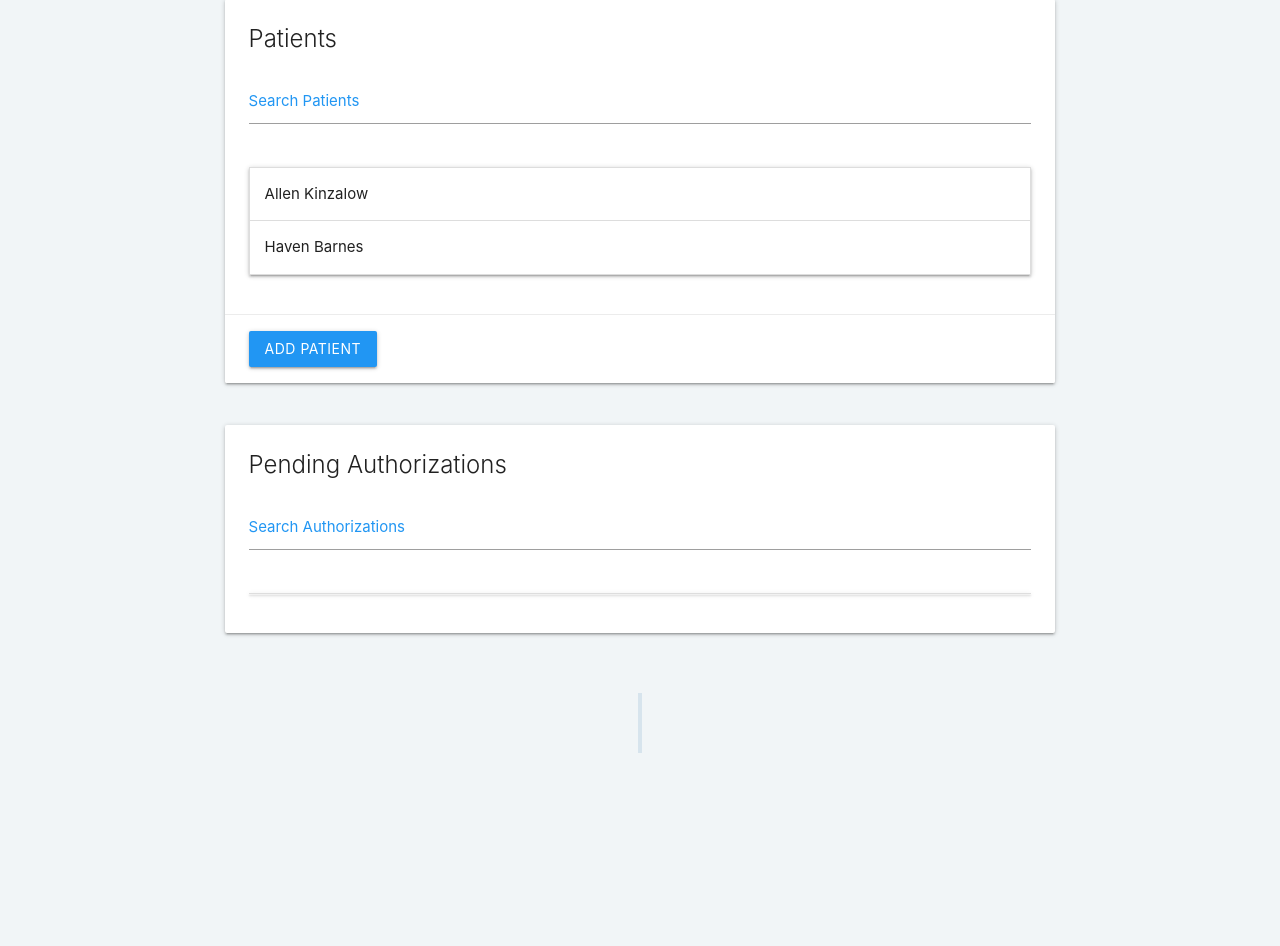
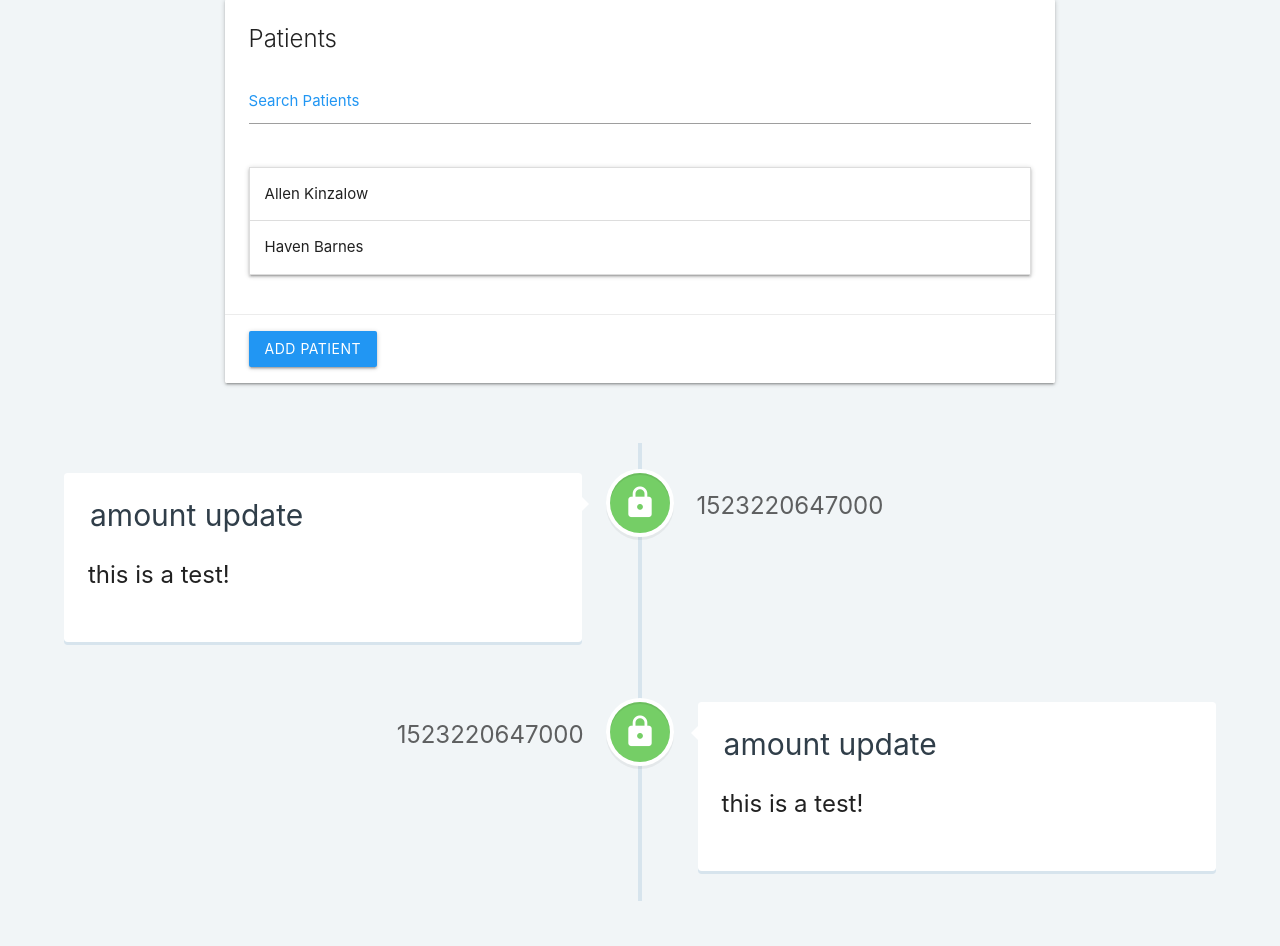
Before and after one commit to allenkinzalow/AU-SEC, a Flask app: page / in a window 1280 px wide. Shown: the part 98-1044 px from the top of the page. Before the commit the page ends 851 px from the top, so only its background shows below. Run offline with Flask 2, Linux system fonts and the light colour scheme.

Commit message:
timeline tie with hardcoded schema

```diff
--- a/static/js/aumed.js
+++ b/static/js/aumed.js
@@ -2,7 +2,8 @@
 AUMed = {
     load: function() {
 
-        AUMed.UI.patients.populate();
+        AUMed.UI.patients.open();
+        AUMed.UI.timeline.open();
     },
     UI: {
         patients: {
@@ -21,9 +22,63 @@ AUMed = {
                 );
                 M.AutoInit();
             },
+            open: function() {
+                $('#patients_card').show();
+                this.populate();
+            },
+            close: function() {
+                $('#patients_card').hide();
+            },
         },
-        authorizations: {},
-        timeline: {},
+        authorizations: {
+            _pending_auths: [],
+            open: function() {
+                $('#authorization_card').show();
+                this.populate();
+            },
+            close: function() {
+                $('#authorization_card').hide();
+            },
+        },
+        timeline: {
+            _history: [],
+            populate: function() {
+                this._history.push(new AUMed.Schema.History({
+                    data_id: "12345",
+                    op: "update",
+                    old_value: "5",
+                    new_value: "10",
+                    column: "amount",
+                }));
+                this._history.push(new AUMed.Schema.History({
+                    data_id: "12345",
+                    op: "update",
+                    old_value: "1",
+                    new_value: "5",
+                    column: "amount",
+                }));
+                $('#timeline_table').html(
+                    this._history.reduce(function(str, item) {
+                        return str +  AUMed.Util.template($('#timeline_entry_template').html(), {
+                            id: item.data_id,
+                            color: "green",
+                            icon: "lock",
+                            title: item.field + " " + item.operation,
+                            action: "this is a test!",
+                            date: Date.now()
+                        });
+                    }, "")
+                );
+                M.AutoInit();
+            },
+            open: function() {
+                $('#timeline_section').show();
+                this.populate();
+            },
+            close: function() {
+                $('#timeline_section').hide();
+            },
+        },
 
     },
 };
--- a/static/js/schema.js
+++ b/static/js/schema.js
@@ -14,4 +14,12 @@ AUMed.Schema = {
     Policy: function(data) {
 
     },
+    History: function(data) {
+        this.data_id = data.data_id;
+        this.operation = data.op;
+        this.old_value = data.old_Value;
+        this.new_value = data.new_value;
+        this.field = data.column;
+        this.auth = data.auth;
+    },
 };
--- a/templates/index.html
+++ b/templates/index.html
@@ -45,7 +45,7 @@
         </nav>
     </div>
     <div id="content_area">
-        <div class="row content-area" id="patients_card">
+        <div class="row content-area" id="patients_card" style="display: none">
             <div class="col s8">
                 <div class="card">
                     <div class="card-content">
@@ -63,13 +63,13 @@
                         </div>
                     </div>
                     <div class="card-action">
-                        <a class="waves-effect waves-light btn blue">Add Patient</a>
+                        <a data-target="addPatientModal" class="waves-effect waves-light btn blue modal-trigger">Add Patient</a>
                     </div>
                 </div>
             </div>
         </div>
 
-        <div class="row content-area" id="authorization_card">
+        <div class="row content-area" id="authorization_card" style="display: none">
             <div class="col s8">
                 <div class="card">
                     <div class="card-content">
@@ -90,8 +90,8 @@
             </div>
         </div>
 
-        <section class="cd-timeline js-cd-timeline" id="timeline_section">
-            <div class="cd-timeline__container">
+        <section class="cd-timeline js-cd-timeline" id="timeline_section" style="display: none">
+            <div class="cd-timeline__container" id="timeline_table">
 
             </div>
         </section>
```
Also changed, not shown: other parts of templates/index.html (+35 -0 lines).
